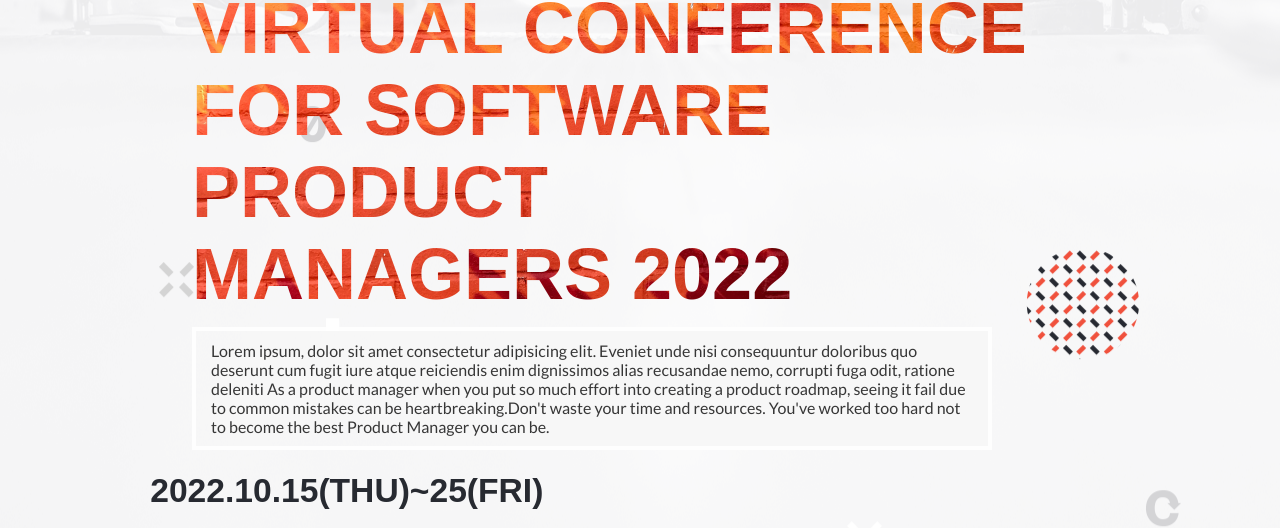
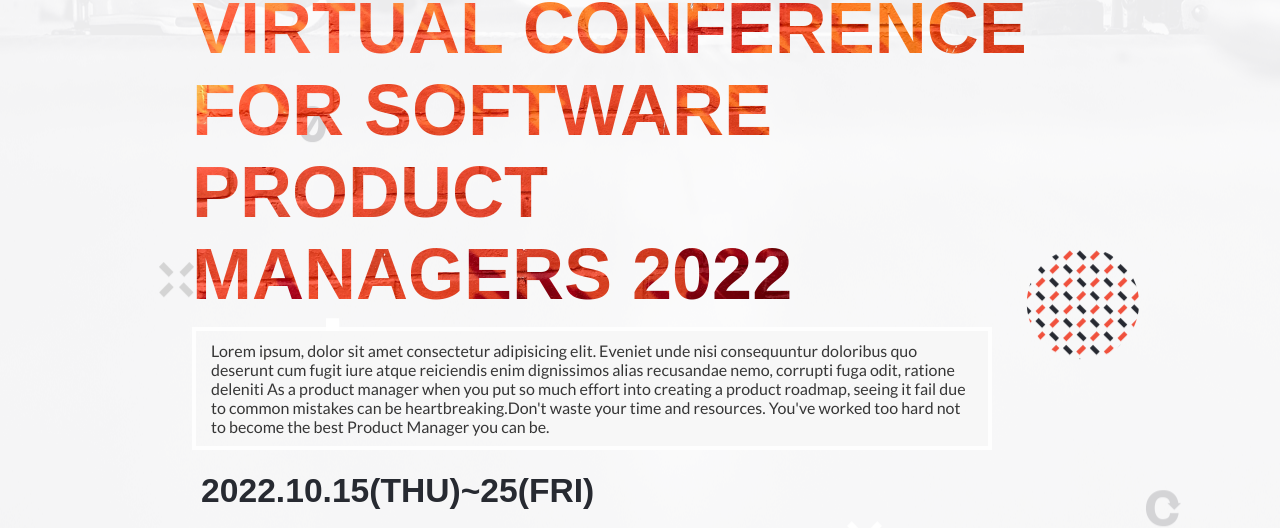
Before and after one commit to Edward-Kabue/capstone, a website: page index.html in a window 1280 px wide. Shown: the part 272-800 px from the top of the page. Drawn offline with Linux system fonts and the light colour scheme; a web font is replaced by a local one.

Commit message:
Update main.css

```diff
--- a/css/st/main.css
+++ b/css/st/main.css
@@ -703,7 +703,7 @@ section .separator {
     color: #272a31;
     font-weight: 900;
     line-height: 50px;
-    padding-left:12px;
+    padding-left:5%;
     transform: scale(1.4);
 
   }
```
